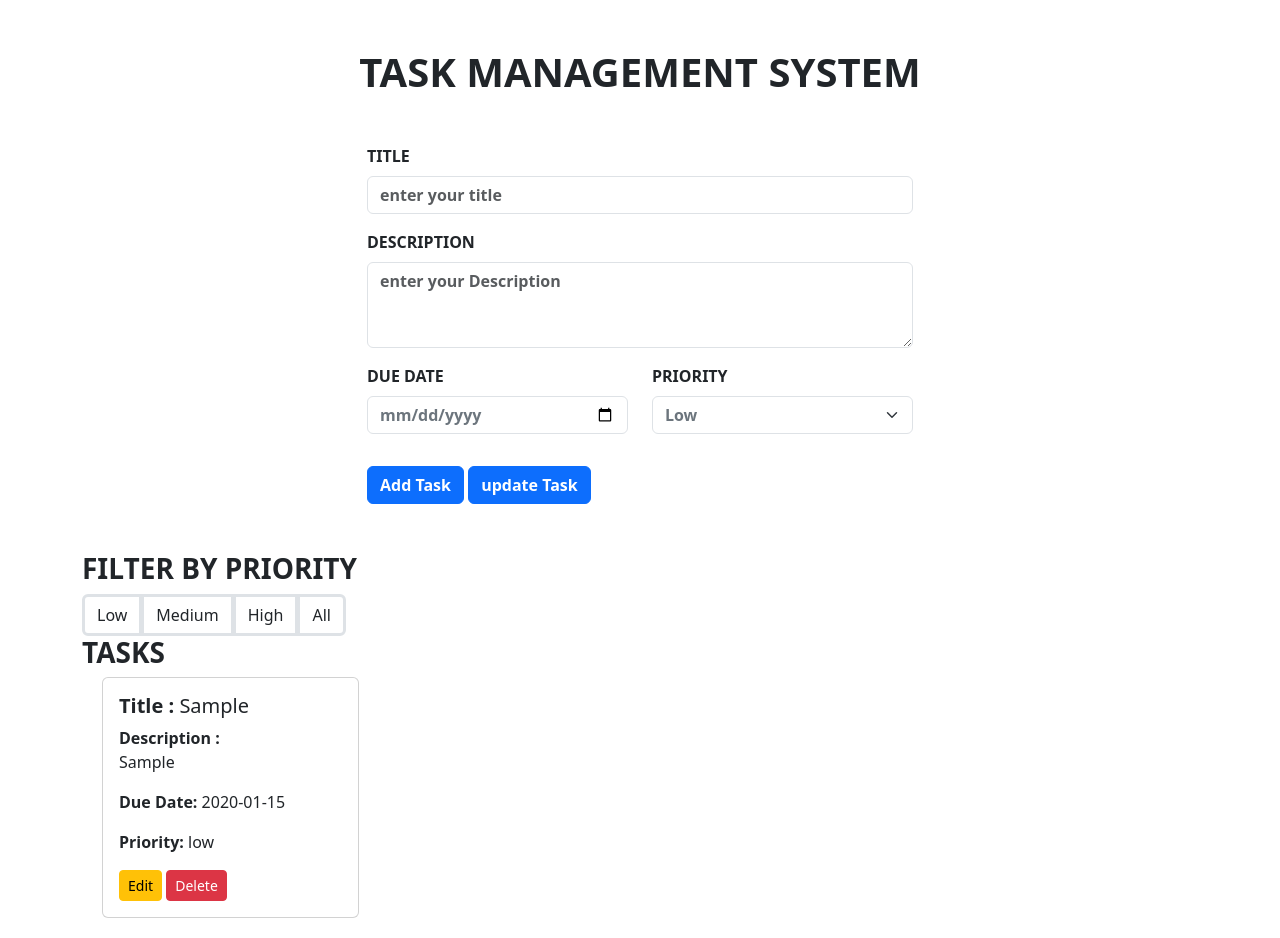
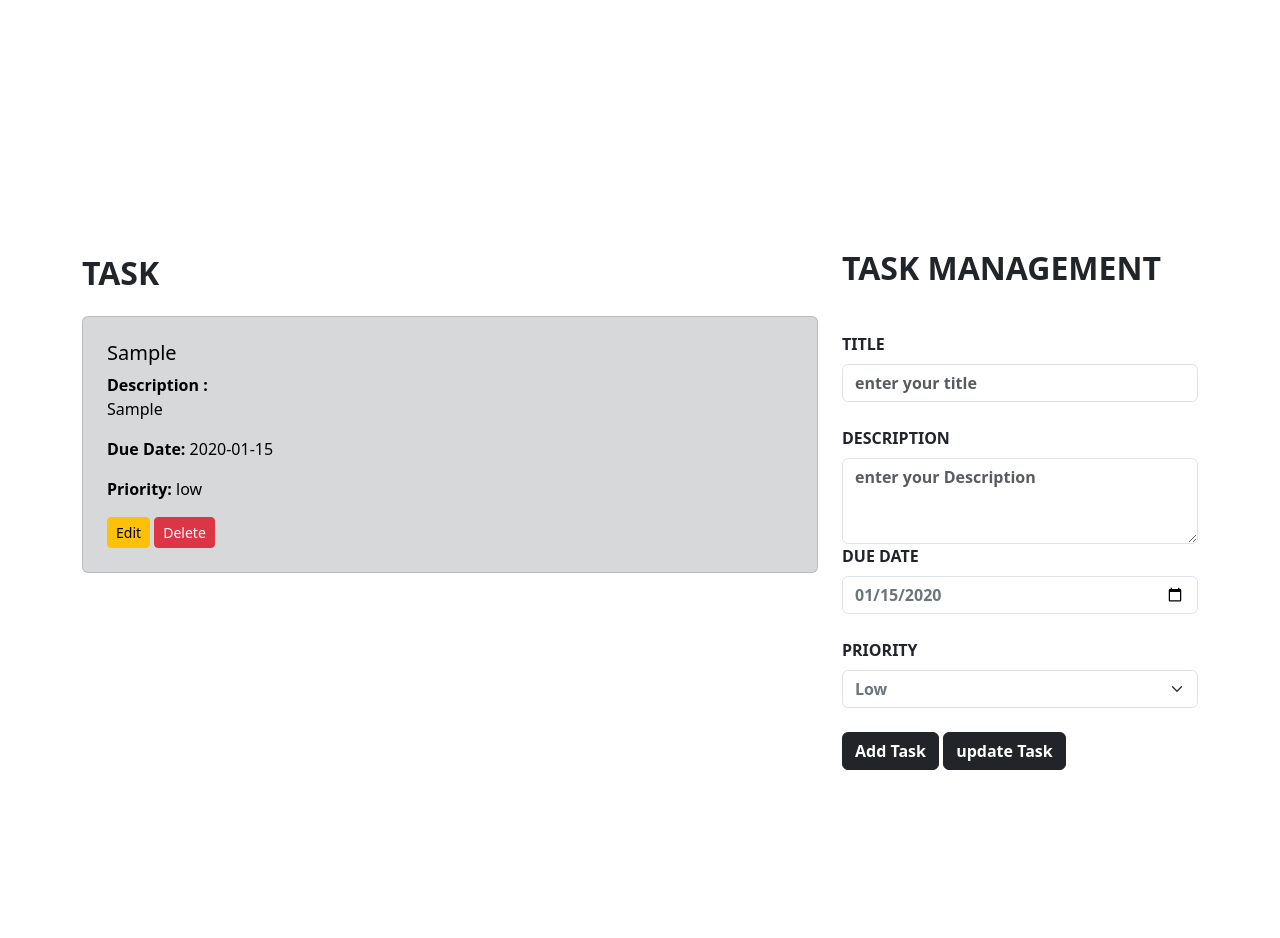
Before and after one commit to Kushang-24/task-management, a plain HTML site: page index.html in a window 1280 px wide. Both pictures are taken after typing "Sample", "Sample", "2020-01-15" into the empty fields and a click on the button "Add Task". After the commit the page ends 800 px from the top, so only its background shows below. Drawn offline with nearby package versions, Linux system fonts and the light colour scheme.

Commit message:
first commit

```diff
--- a/assest/css/style.css
+++ b/assest/css/style.css
@@ -1,5 +1,11 @@
-.task-item {
-    margin-bottom: 20px;
-    width: 23%;
-    margin-left: 20px;
+body {
+    padding: 20px;
 }
+
+.details-m {
+    margin-top: 12%;
+}
+
+.form-m {
+    margin-top: 6%;
+}
--- a/assest/js/main.js
+++ b/assest/js/main.js
@@ -1,128 +1,99 @@
-function addTask(event) {
-    event.preventDefault();
+var records = [
+    // { title: 'Create ATM', description: 'create a ATM machine', dueDate: '23/2/2024', priority: 'low' },
+];
+window.onload = function () {
+    records.push();
+    updateTable();
+}
+var edit_id;
 
+function addRecord() {
     const title = document.getElementById('titleInput').value;
     const description = document.getElementById('descriptionInput').value;
     const dueDate = document.getElementById('dueDateInput').value;
     const priority = document.getElementById('priorityInput').value;
 
-    if (!title || !dueDate) {
-        alert('Please provide a title and due date for the task.');
+    if (title === "" || description === "" || dueDate === "" || priority === "") {
+        document.getElementById('completeError').innerHTML = 'complete the Information !';
         return;
     }
 
-    const task = {
-        id: Date.now(),
-        title,
-        description,
-        dueDate,
-        priority
-    };
+    const record = { title, description, dueDate, priority };
+    records.push(record);
 
-    let tasks = JSON.parse(localStorage.getItem('tasks')) || [];
-    tasks.push(task);
-    localStorage.setItem('tasks', JSON.stringify(tasks));
-    document.getElementById('taskForm').reset();
-    displayTasks();
-}
-function displayTasks() {
-    const taskList = document.getElementById('taskList');
-    taskList.innerHTML = '';
-
-    const tasks = JSON.parse(localStorage.getItem('tasks')) || [];
-
-    tasks.forEach(task => {
-        const taskItem = document.createElement('div');
-        taskItem.classList.add('task-item');
-        taskItem.innerHTML = `
-            <div class="card">
-                <div class="card-body">
-                    <h5 class="card-title"><strong>Title :</strong> ${task.title}</h5>
-                    <p class="card-text d-grid"><strong>Description :</strong> ${task.description}</p>
-                    <p class="card-text"><strong>Due Date:</strong> ${task.dueDate}</p>
-                    <p class="card-text"><strong>Priority:</strong> ${task.priority}</p>
-                    <button class="btn btn-warning btn-sm" onclick="editTask(${task.id})">Edit</button>
-                    <button class="btn btn-danger btn-sm" onclick="deleteTask(${task.id})">Delete</button>
-                </div>
-            </div>
-        `;
-        taskList.appendChild(taskItem);
-    });
+    updateTable();
+    saveToLocalStorage();
+    clearForm();
 }
 function updateInfo() {
-    let title = document.getElementById('titleInput').value;
-    let description = document.getElementById('descriptionInput').value;
-    let dueDate = document.getElementById('dueDateInput').value;
-    let priority = document.getElementById('priorityInput').value;
+    const Usertitle = document.getElementById('titleInput').value;
+    const Userdescription = document.getElementById('descriptionInput').value;
+    const UserdueDate = document.getElementById('dueDateInput').value;
+    const Userpriority = document.getElementById('priorityInput').value;
 
-    let recordObject = { title, description, dueDate, priority };
-    let upadtew = tasks.findIndex((val) => {
-        return val.title == recordObject.title;
+    let recordObject = { Usertitle, Userdescription, UserdueDate, Userpriority };
 
-    })
-    tasks[upadtew]=recordObject;
-    // let tasks = JSON.parse(localStorage.getItem('tasks')) || [];
-    displayTasks();
-    // records[edit_id].name = Username;
-    // records[edit_id].age = Userage;
-    // records[edit_id].email = Useremail;
-    // updateTable();
-    // saveToLocalStorage();
+    records[edit_id].title = Usertitle;
+    records[edit_id].description = Userdescription;
+    records[edit_id].dueDate = UserdueDate;
+    records[edit_id].priority = Userpriority;
+    updateTable();
+    saveToLocalStorage();
+    clearForm();
 }
-function editTask(id) {
-    let tasks = JSON.parse(localStorage.getItem('tasks')) || [];
-    const taskIndex = tasks.findIndex(task => task.id === id);
-    // console.log(taskIndex);
-    document.getElementById('titleInput').value = tasks[taskIndex].title;
-    document.getElementById('descriptionInput').value = tasks[taskIndex].description;
-    document.getElementById('dueDateInput').value = tasks[taskIndex].dueDate;
-    document.getElementById('priorityInput').value = tasks[taskIndex].priority;
-    // if (taskIndex !== -1) {
-    //     const editedTask = tasks[taskIndex];
-    //     console.log(editedTask);
-    // }
+function updateTable() {
+    const tableBody = document.getElementById('recordsTableBody');
+    tableBody.innerHTML = '';
+
+    records.forEach((record, id) => {
+        const row = tableBody.insertRow();
+        row.innerHTML = `
+        <div class="card">
+            <div class="card-body">
+                <h5 class="card-title">${record.title}</h5>
+                <p class="card-text"><strong class="d-table">Description :</strong> ${record.description}</p>
+                <p class="card-text"><strong>Due Date:</strong> ${record.dueDate}</p>
+                <p class="card-text"><strong>Priority:</strong> ${record.priority}</p>
+                <button class="btn btn-warning btn-sm" onclick="editRecord(${id})">Edit</button>
+                <button class="btn btn-danger btn-sm" onclick="deleteRecord(${record.id})">Delete</button>
+            </div>
+        </div>`;
+    });
+
 }
+function editRecord(id) {
+    console.log(id)
+    edit_id = id
+    const record = records[id];
+    document.getElementById('titleInput').value = record.title;
+    document.getElementById('descriptionInput').value = record.description;
+    document.getElementById('dueDateInput').value = record.dueDate;
+    document.getElementById('priorityInput').value = record.priority;
 
-function deleteTask(id) {
-    let tasks = JSON.parse(localStorage.getItem('tasks')) || [];
-    tasks = tasks.filter(task => task.id !== id);
-    localStorage.setItem('tasks', JSON.stringify(tasks));
-    displayTasks();
+    updateTable();
+    saveToLocalStorage();
 }
+function deleteRecord(id) {
+    records = records.filter(record => record.id !== id);
 
-function filterTasks(priority) {
-    let filteredTasks = [];
-    if (priority === 'all') {
-        filteredTasks = JSON.parse(localStorage.getItem('tasks')) || [];
-    } else {
-        const tasks = JSON.parse(localStorage.getItem('tasks')) || [];
-        filteredTasks = tasks.filter(task => task.priority === priority);
+    updateTable();
+    saveToLocalStorage();
+}
+function clearForm() {
+    document.getElementById('titleInput').value = '';
+    document.getElementById('descriptionInput').value = '';
+    document.getElementById('dueDateInput').innerHTML = '';
+    // document.getElementById('priorityInput').innerHTML = '';
+
+}
+function saveToLocalStorage() {
+    localStorage.setItem('records', JSON.stringify(records));
+}
+function loadFromLocalStorage() {
+    const storedRecords = localStorage.getItem('records');
+    if (storedRecords) {
+        records = JSON.parse(storedRecords);
+        updateTable();
     }
-    displayFilteredTasks(filteredTasks);
 }
-
-function displayFilteredTasks(tasks) {
-    const taskList = document.getElementById('taskList');
-    taskList.innerHTML = '';
-
-    tasks.forEach(task => {
-        const taskItem = document.createElement('div');
-        taskItem.classList.add('task-item');
-        taskItem.innerHTML = `
-            <div class="card">
-                <div class="card-body">
-                    <h5 class="card-title">${task.title}</h5>
-                    <p class="card-text">${task.description}</p>
-                    <p class="card-text"><strong>Due Date:</strong> ${task.dueDate}</p>
-                    <p class="card-text"><strong>Priority:</strong> ${task.priority}</p>
-                    <button class="btn btn-warning btn-sm" onclick="editTask(${task.id})">Edit</button>
-                    <button class="btn btn-danger btn-sm" onclick="deleteTask(${task.id})">Delete</button>
-                </div>
-            </div>
-        `;
-        taskList.appendChild(taskItem);
-    });
-}
-
-document.getElementById('taskForm').addEventListener('submit', addTask);
-displayTasks();
+loadFromLocalStorage();
--- a/index.html
+++ b/index.html
@@ -7,30 +7,39 @@
   <link rel="stylesheet" href="https://cdnjs.cloudflare.com/ajax/libs/font-awesome/6.4.0/css/all.min.css">
   <link rel="stylesheet" href="assest/bootstrap/css/bootstrap.min.css">
   <link rel="stylesheet" href="assest/css/style.css">
+  <link rel="stylesheet" href="assest/css/media.css">
   <title>Product Management</title>
 </head>
 
 <body>
-  <div class="container mt-5">
-    <h1 class="fw-bold text-uppercase text-center mb-5">Task Management System</h1>
-    <div class="row justify-content-center">
-      <div class="col-6">
-        <form id="taskForm">
-          <div class="mb-3">
+  <div class="container" style="margin-top: 15%;">
+    <div class="row">
+      <div class="col-lg-8 col-sm-12 mt-5 overflow-x-auto">
+        <h2 class="text-uppercase fw-bold">Task</h2>
+        <table class="table table-striped table-secondary mt-4">
+          <tbody id="recordsTableBody"></tbody>
+        </table>
+      </div>
+      <div class="col-lg-4 col-sm-12">
+        <h2 class="text-uppercase fw-bold details-m">TASK MANAGEMENT</h2>
+        <form id="crudForm" class="form-m">
+          <div class="form-group">
+            <span id="completeError" class="text-danger fw-bold d-block text-center justify-content-center"></span><br>
             <label for="titleInput" class="form-label fw-bold text-uppercase">Title</label>
             <input type="text" class="form-control fw-bold" placeholder="enter your title" id="titleInput" required>
+            <br>
           </div>
-          <div class="mb-3">
+          <div class="form-group">
             <label for="descriptionInput" class="form-label fw-bold text-uppercase">Description</label>
             <textarea class="form-control fw-bold" placeholder="enter your Description" id="descriptionInput"
               rows="3"></textarea>
           </div>
-          <div class="row mb-3">
-            <div class="col">
+          <div class="form-group" class="text-uppercase fw-bold">
             <label for="dueDateInput" class="form-label fw-bold text-uppercase">Due Date</label>
             <input type="date" class="form-control fw-bold text-secondary" id="dueDateInput" required>
+            <span id="emailError" class="text-danger fw-bold"></span><br>
           </div>
-            <div class="col">
+          <div class="form-group" class="text-uppercase fw-bold">
             <label for="priorityInput" class="form-label fw-bold text-uppercase">Priority</label>
             <select class="form-select fw-bold text-secondary" id="priorityInput" required>
               <option value="low" class="fw-bold">Low</option>
@@ -38,23 +47,12 @@
               <option value="high" class="fw-bold">High</option>
             </select>
           </div>
-          </div>
-          <button type="submit" class="btn btn-primary fw-bold mt-3">Add Task</button>
-          <button type="submit" onclick="updateInfo()" class="btn btn-primary fw-bold mt-3">update Task</button>
+          <button type="button" class="btn btn-dark mt-4 fw-bold" onclick="addRecord()">Add Task</button>
+          <button type="button" class="btn btn-dark mt-4 fw-bold" id="demo" onclick="updateInfo()">update
+            Task</button>
         </form>
       </div>
     </div>
-    <div class="mt-5">
-      <h3 class="fw-bold text-uppercase">Filter by Priority</h3>
-      <div class="btn-group" role="group" aria-label="Priority Filter">
-        <button type="button" class="btn border border-3" onclick="filterTasks('low')">Low</button>
-        <button type="button" class="btn border border-3" onclick="filterTasks('medium')">Medium</button>
-        <button type="button" class="btn border border-3" onclick="filterTasks('high')">High</button>
-        <button type="button" class="btn border border-3" onclick="filterTasks('all')">All</button>
-      </div>
-    </div>
-    <h3 class="fw-bold text-uppercase mt-">Tasks</h3>
-    <div id="taskList" class="d-flex flex-wrap"></div>
   </div>
 
 </body>
```
Also changed, not shown: assest/css/media.css (added, +59 -0 lines). Lines whose indentation alone changed are shown as unchanged.
